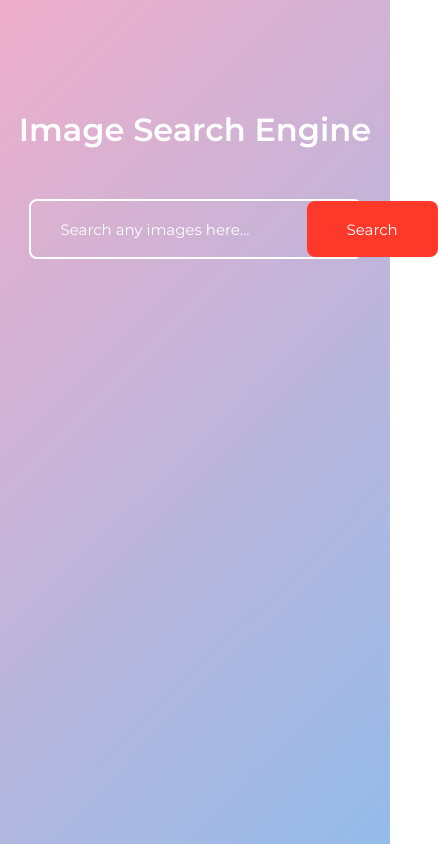
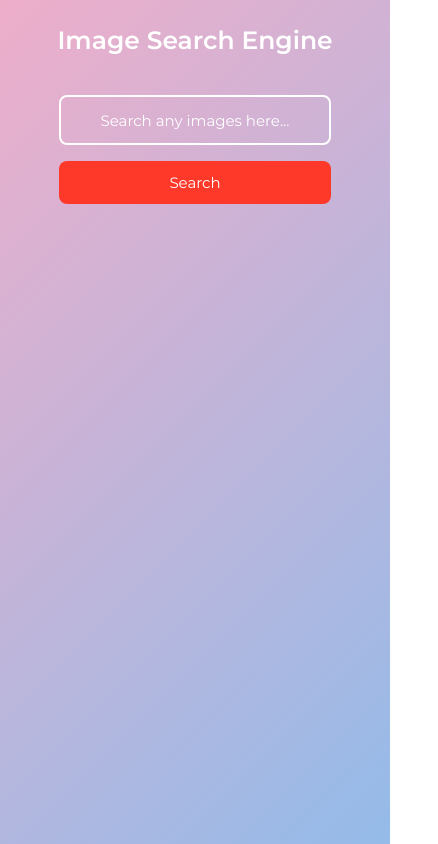
Before and after one commit to Swapnil-source-code/Image-Search-Engine, a plain HTML site: page index.html in a window 390 px wide. Shown: the whole page, 438 px wide, since content can reach past the window. Drawn offline with Linux system fonts and the light colour scheme.

Commit message:
Add media query for small screen devices

```diff
--- a/css/style.css
+++ b/css/style.css
@@ -24,17 +24,18 @@ h1{
   margin: 100px auto 50px;
   font-weight: 600;
 }
-form{
+.search-box{
   width: 90%;
   max-width: 600px;
   margin: auto;
   height: 60px;
   display: flex;
   align-items: center;
+  justify-content: space-around;
   border-radius: 8px;
   border: 2px white solid;
 }
-form input{
+.search-box input{
   flex: 1;
   height: 100%;
   border: 0;
@@ -43,10 +44,11 @@ form input{
   color: #ffffff;
   font-size: 18px;
   padding: 0 30px;
+  width: 28rem;
 }
-form button{
+.search-box button{
   padding: 0 40px;
-  height: 100%;
+  height: 3rem;
   background: #ff3929;
   color: #ffffff;
   font-size: 15px;
@@ -83,3 +85,52 @@ form button{
   object-fit: cover;
   border-radius: 5px;
 }
+
+
+/* Media Query for low resolution  Tablets, Ipads */
+@media (min-width: 481px) and (max-width: 768px) {
+  h1 {
+    margin: 15px auto 40px;
+  }
+  .search-box {
+    justify-content: space-around;
+  }
+}
+
+/* Media Query for Mobile Devices */
+@media (max-width: 480px) {
+  h1 {
+    font-size: 25px;
+    margin: 15px auto 40px;
+  }
+  .search-box{
+    height: 100px;
+    display: grid;
+    align-items: center;
+    justify-content: center;
+    border-radius: 8px;
+    border:none;
+  }
+  form{
+    display: grid;
+  }
+  .search-box input {
+    height: 50px;
+    border: 2px solid #ffffff;
+    width: 17rem;
+    text-align: center;
+    border-radius: 8px;
+    padding: 0px 15px;
+  }
+  .search-box button {
+    height: 2.7rem;
+    margin-top: 16px;
+  }
+  #search-result {
+    width: 90%;
+    margin: 80px auto 50px;
+    display: grid;
+    grid-template-columns: 1fr 1fr;
+    grid-gap: 15px;
+  }
+}
--- a/index.html
+++ b/index.html
@@ -10,12 +10,12 @@
 
   <div class="container">
     <h1>Image Search Engine</h1>
-
+    <div class="search-box">
     <form id="search-form">
       <input type="text" id="search-box" placeholder="Search any images here...">
       <button>Search</button>
     </form>
-
+  </div>
     <div id="search-result">
 
     </div>
```
